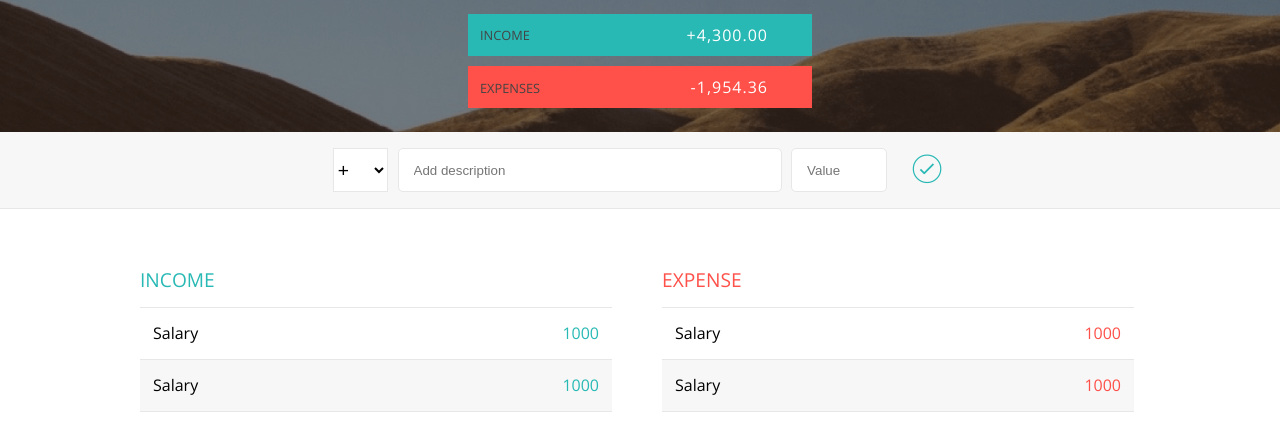
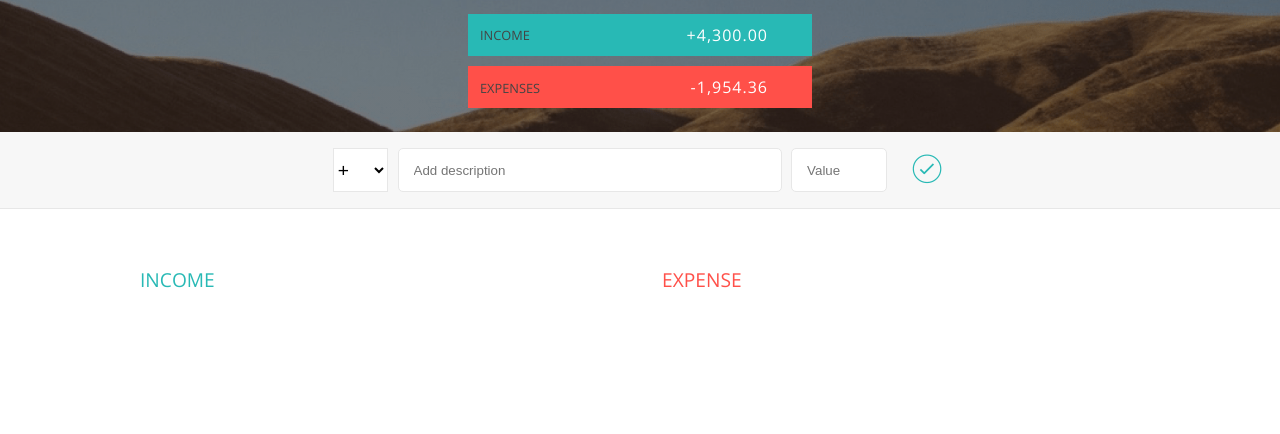
Before and after one commit to Tanuj-Choudhary/Budget-App, a plain HTML site: page index.html in a window 1280 px wide. Shown: the part 188-622 px from the top of the page. Drawn offline with nearby package versions, Linux system fonts and the light colour scheme; files whose address does not match are found by name.

Commit message:
commenting item in html, to add dynamically from js

```diff
--- a/index.html
+++ b/index.html
@@ -71,7 +71,7 @@
 				Income
 			</div>
 			<div class="income--list">
-				<div class="item">
+				<!-- <div class="item">
 					<div class="item--description">
 						Salary
 					</div>
@@ -101,7 +101,7 @@
 							<button class="delete--button"><i class="ion-ios-close-outline"></i></button>
 						</div>
 					</div>
-				</div>
+				</div> -->
 			</div>
 		</div>
 
@@ -111,7 +111,7 @@
 				Expense
 			</div>
 			<div class="expenses--list">
-				<div class="item">
+				<!-- <div class="item">
 					<div class="item--description">
 						Salary
 					</div>
@@ -141,7 +141,7 @@
 							<button class="delete--button"><i class="ion-ios-close-outline"></i></button>
 						</div>
 					</div>
-				</div>
+				</div> -->
 			</div>
 		</div>
 	</section>
```
